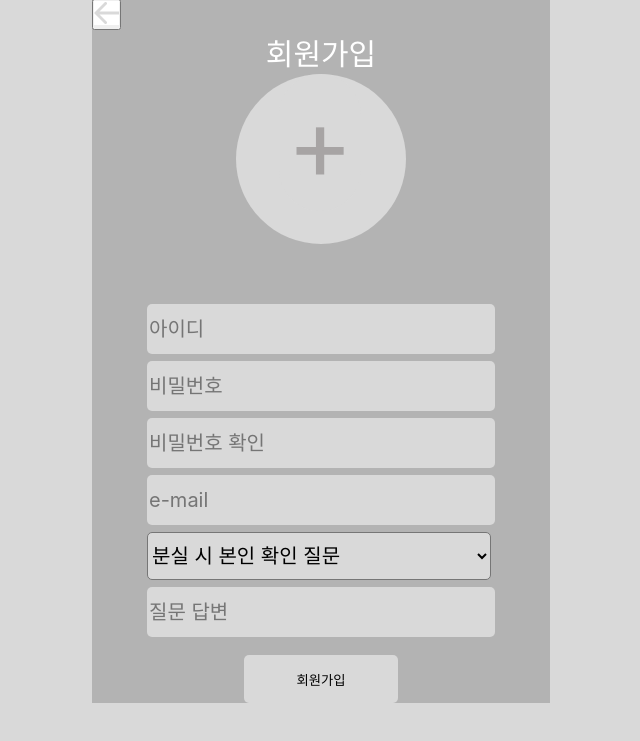
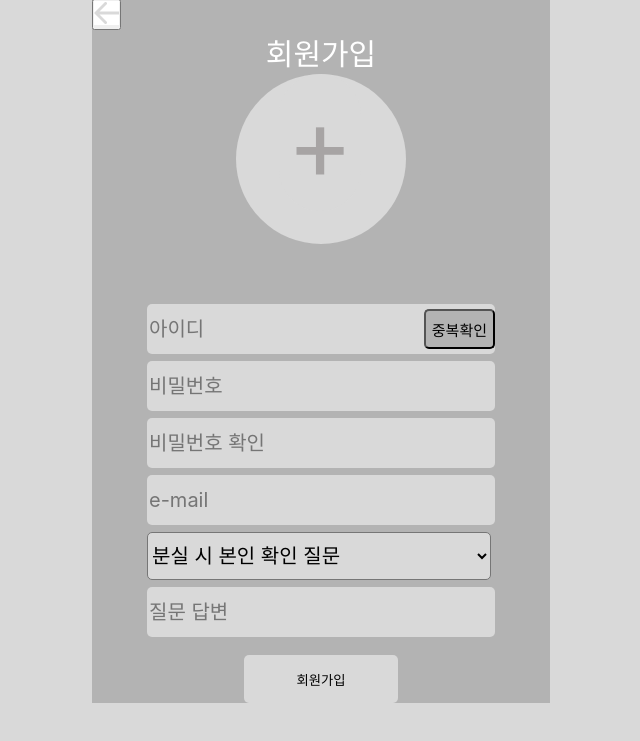
Before and after one commit to yongsubchoi/naver_cafe, a CodeIgniter app: page /cafe/userMgmt/SignUp in a window 1280 px wide. Shown: the part 59-800 px from the top of the page, without its empty margins (319-959 px from the left). Run offline with CodeIgniter, Linux system fonts and the light colour scheme; data that the repository does not hold is empty.

Commit message:
UPDATE 아이디 입력란에 중복확인 버튼 추가

```diff
--- a/CI/application/controllers/userMgmt/SignUp.php
+++ b/CI/application/controllers/userMgmt/SignUp.php
@@ -53,5 +53,12 @@ class SignUp extends CI_Controller
     }
   }
 
+  public function checkUsername() {
+    $username = $this->input->post('username');
+
+    $query = $this->SignUp_model->getWhere($username);
+    $response = array('exists' => $query->num_rows() > 0);
+    echo json_encode($response);
+  }
 }
 ?>
--- a/CI/application/views/userMgmt/signUp_view.php
+++ b/CI/application/views/userMgmt/signUp_view.php
@@ -29,8 +29,12 @@
       </div>
 
       <div>
-        <input type="text" name="username" placeholder="아이디" class="signUp_input_id" required>
         <div id="username_status"></div>
+        <div>
+          <input type="text" name="username" id="username" placeholder="아이디" class="signUp_input_id" required>
+          <button type="button" id="check_username_btn">중복확인</button>
+        </div>
+
       </div>
       <div>
         <input type="password" name="password_hash" id="password_hash" placeholder="비밀번호" class="signUp_input_pwd"
@@ -64,5 +68,6 @@
 </body>
 
 <script src="<?php echo base_url('public/views/userMgmt/js/signUp.js'); ?>"></script>
+<script src="<?php echo base_url('public/views/userMgmt/js/checkUsername.js'); ?>"></script>
 
 </html>
--- a/CI/public/views/userMgmt/css/signUp.css
+++ b/CI/public/views/userMgmt/css/signUp.css
@@ -10,10 +10,13 @@ body {
   margin-top: 58px;
   background-color: #D9D9D9;
 }
+div {
+  position: relative;
+}
 /** 컨테이너 부분 */
 .container {
   width: 458px;
-  height: 726px;
+  height: 800px;
   background-color: #B3B3B3;
   display: flex;
   flex-direction: column;
@@ -110,6 +113,21 @@ body {
   font-weight: 400;
   line-height: normal;
 }
+#check_username_btn {
+  position: absolute;
+  right: 0;
+  top: 50%;
+  transform: translateY(-50%);
+  width: auto;
+  height: 40px;
+  font-family: Inter;
+  font-size: 15px;
+  font-style: normal;
+  font-weight: 400;
+  line-height: normal;
+  background-color: #B3B3B3;
+  border-radius: 5px;
+}
 /* 회원가입 pwd 입력란 */
 .signUp_input_pwd {
   width: 344px;
--- /dev/null
+++ b/CI/public/views/userMgmt/js/checkUserName.js
@@ -0,0 +1,34 @@
+document.addEventListener('DOMContentLoaded', function () {
+  const usernameInput = document.getElementById('username');
+  const checkUsernameBtn = document.getElementById('check_username_btn');
+  const usernameStatus = document.getElementById('username_status');
+
+  checkUsernameBtn.addEventListener('click', function () {
+    const username = usernameInput.value.trim();
+    if (username === '') {
+      // 아무런 아이디가 입력되지 않았을 때는 아무 메시지도 보여주지 않습니다.
+      usernameStatus.textContent = '';
+      return;
+    }
+
+    // Ajax를 사용하여 서버에 아이디가 존재하는지 확인합니다.
+    const xhr = new XMLHttpRequest();
+    xhr.onreadystatechange = function () {
+      if (xhr.readyState === 4 && xhr.status === 200) {
+        const response = JSON.parse(xhr.responseText);
+        if (response.exists) {
+          // 이미 존재하는 아이디일 경우
+          usernameStatus.textContent = '이미 존재하는 아이디입니다.';
+          usernameStatus.style.color = 'red';
+        } else {
+          // 사용 가능한 아이디일 경우
+          usernameStatus.textContent = '사용 가능한 아이디입니다.';
+          usernameStatus.style.color = 'green';
+        }
+      }
+    };
+    xhr.open('POST', '/userMgmt/SignUp/checkUsername', true);
+    xhr.setRequestHeader('Content-Type', 'application/x-www-form-urlencoded');
+    xhr.send('username=' + encodeURIComponent(username));
+  });
+});
```
